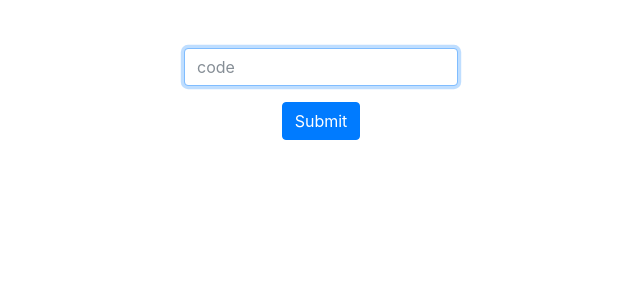
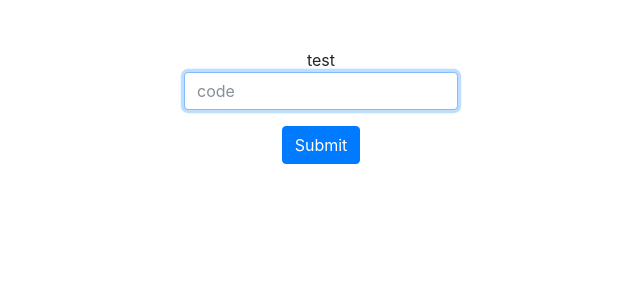
Before and after one commit to jaincoder/Attendy-1, a Flask app: page /admin in a window 1280 px wide. Shown: the part 76-376 px from the top of the page, without its empty margins (319-959 px from the left). Run offline with Flask 2, Linux system fonts and the light colour scheme; a user stored in the database is signed in; some libraries are stand-ins or nearby versions.

Commit message:
Update admin.html

```diff
--- a/templates/admin.html
+++ b/templates/admin.html
@@ -5,7 +5,7 @@
 {% endblock %}
 
 {% block main %}
-
+    {{test}}
     <form action="/admin" method="post">
         <div class="form-group">
             <input autocomplete="off" autofocus class="form-control" name="code" placeholder="code" type="text"/>
```
